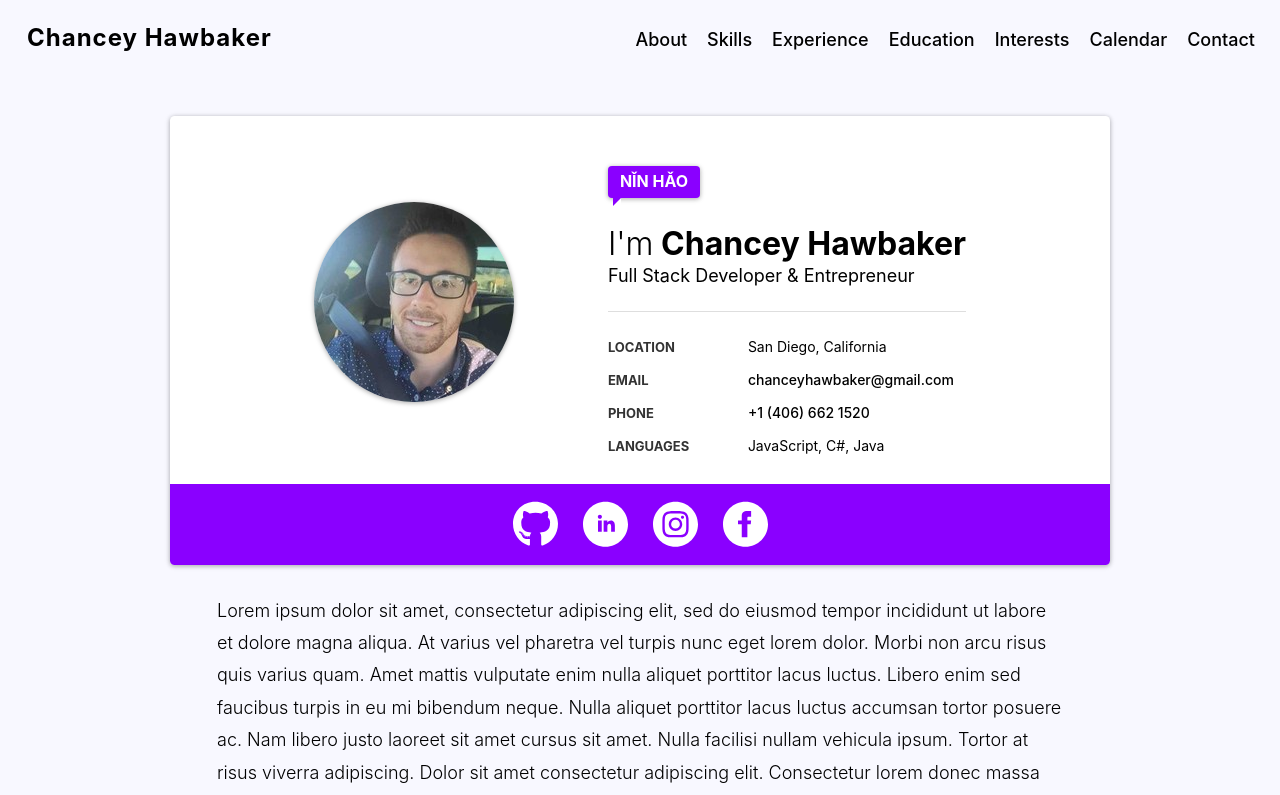
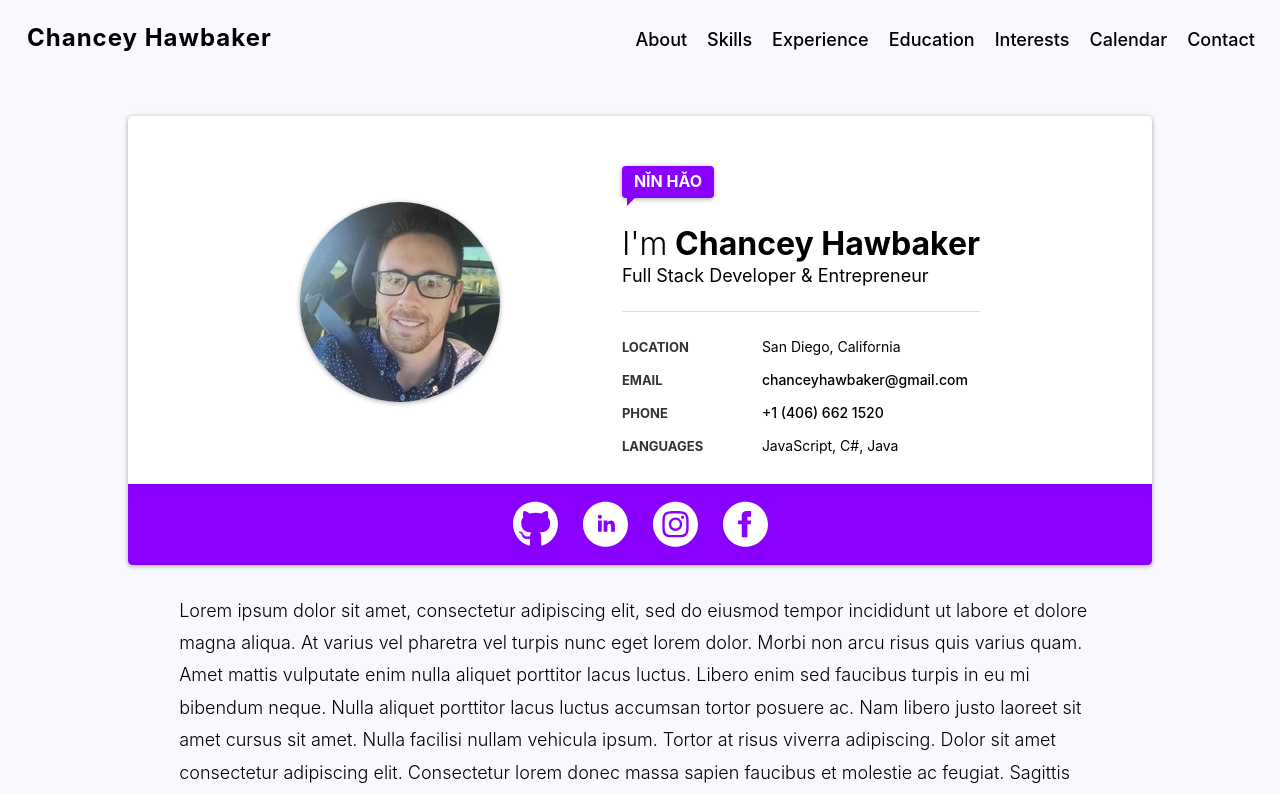
Before and after one commit to chancity/resume, a React (Create React App) app: page / in a window 1280 px wide. Shown: the top 795 px of the page. Built offline with nearby package versions, Linux system fonts and the light colour scheme.

Commit message:
removed padding and increase layout max width

```diff
--- a/src/components/layout/Body.js
+++ b/src/components/layout/Body.js
@@ -5,9 +5,10 @@ export const Body = styled.div`
 	display: flex;
 	flex-direction: column;
     width: 100%;
-    max-width: 960px;
+    max-width: 1024px;
     padding-left: 10px;
     padding-right: 10px;
+    padding: 0;
     margin: 0 auto;
 
     ${Section}:last-child{
```
